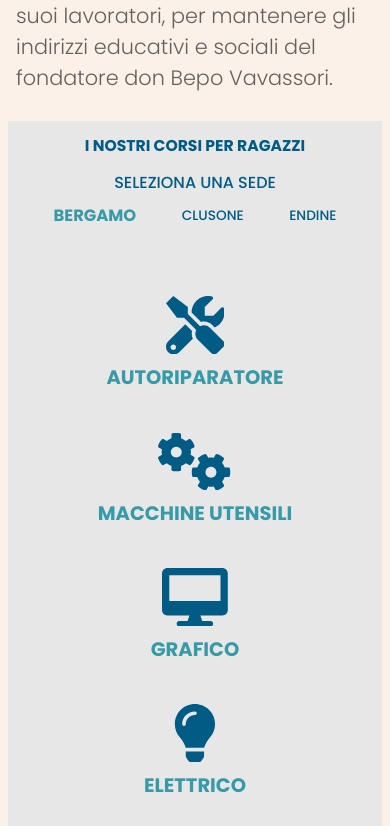
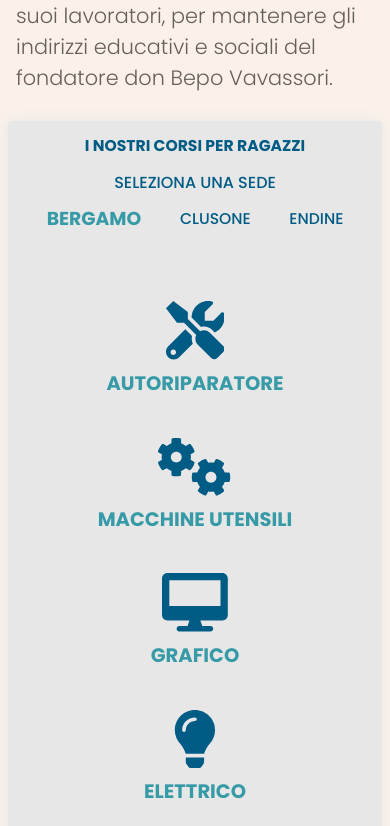
Before and after one commit to Laaouatni/afpCSS, a plain HTML site: page index.html in a window 390 px wide. Shown: the part 822-1648 px from the top of the page. Drawn offline with Linux system fonts and the light colour scheme.

Commit message:
Update index.css

```diff
--- a/index.css
+++ b/index.css
@@ -155,8 +155,8 @@ header {
 
 #corsi {
     background-color: var(--afp-light-blue);
-    margin-bottom: 100vh;
-    /* for testing */
+    border-radius: 1vw;
+    box-shadow: 0 0 1em var(--afp-light-blue);
 }
 
 #corsi-header {
@@ -410,7 +410,7 @@ svg {
         font-size: 5vw;
     }
     .div-sedi {
-        font-size: 3.5vw;
+        font-size: 4vw;
     }
 }
 
```
